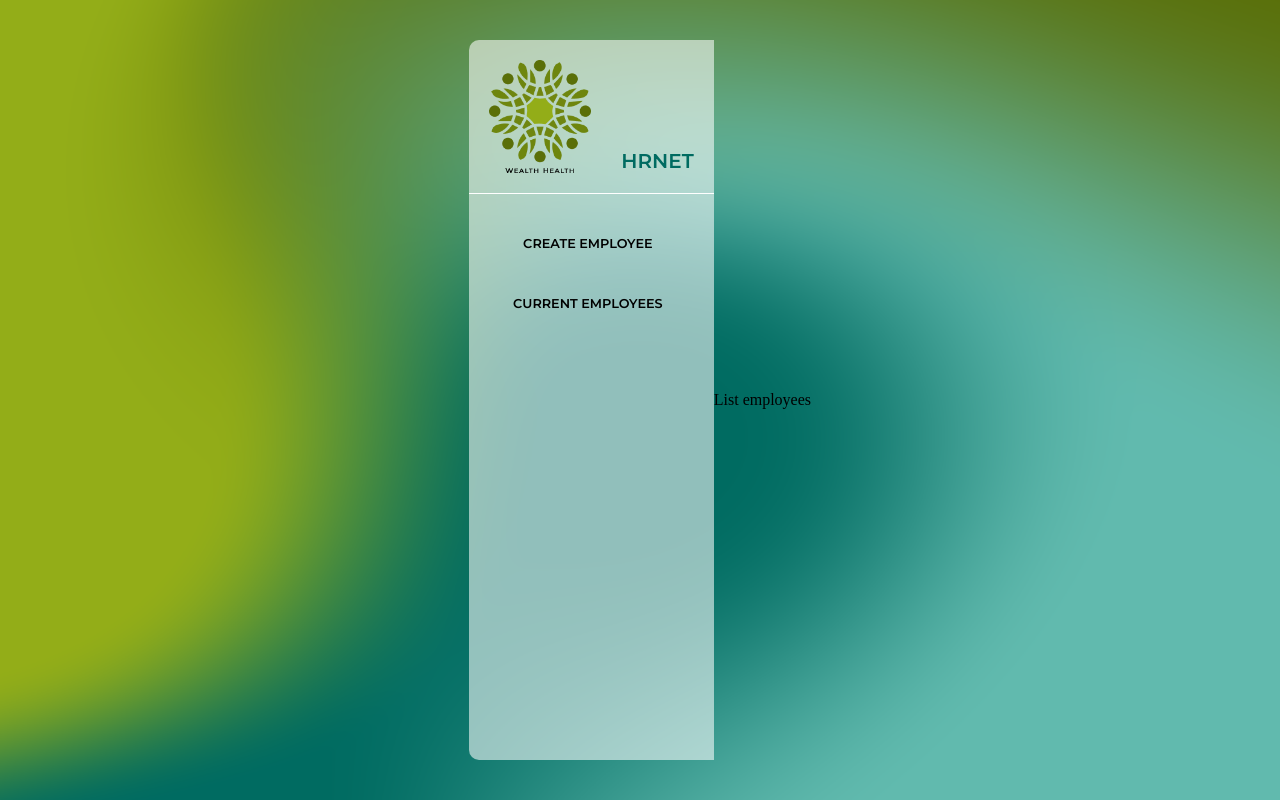
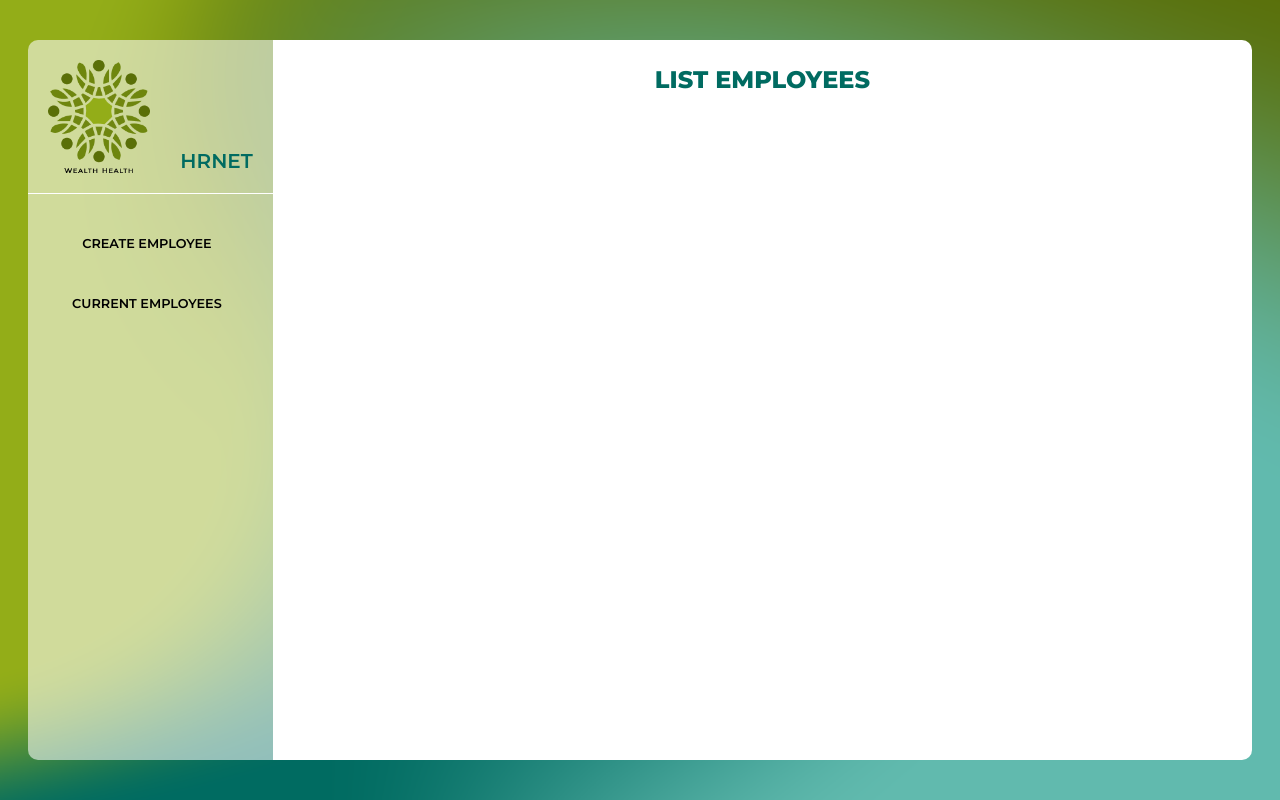
Before and after one commit to Cecilia-Giusti/P-14-wealth-health, a React (Create React App) app: page /current-employees in a window 1280 px wide. Built offline with nearby package versions, Linux system fonts and the light colour scheme.

Commit message:
Feat: update employees list page

```diff
--- a/src/pages/EmployeeList.tsx
+++ b/src/pages/EmployeeList.tsx
@@ -1,7 +1,11 @@
 import React from "react";
 
 const EmployeeList = () => {
-  return <div>List employees</div>;
+  return (
+    <main>
+      <h1>List employees</h1>
+    </main>
+  );
 };
 
 export default EmployeeList;
```
